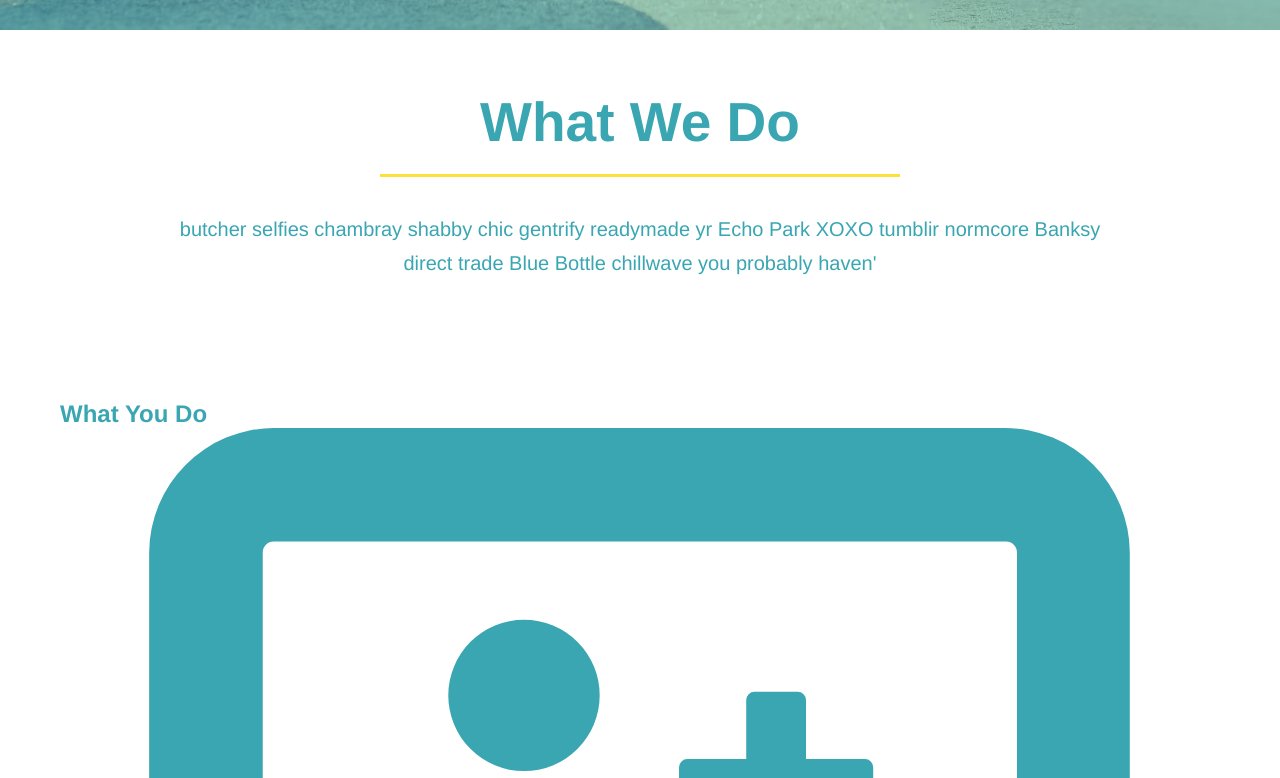
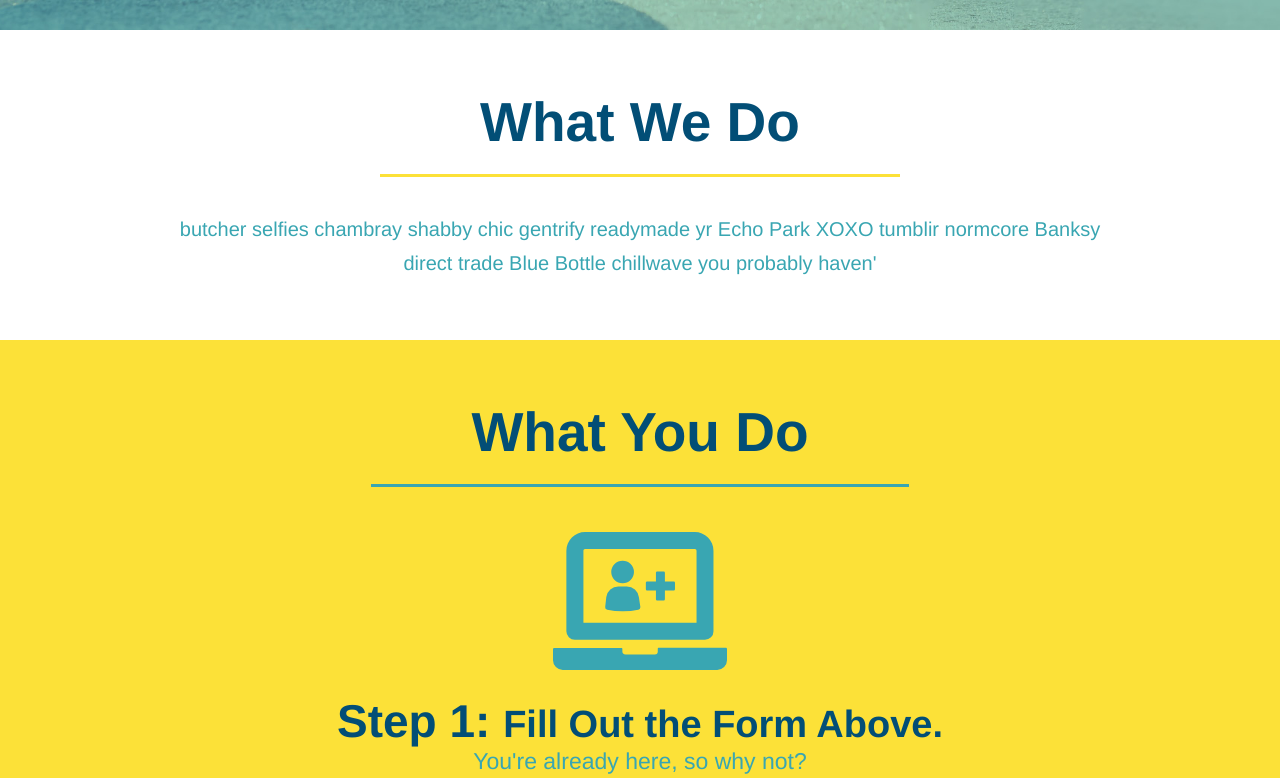
Before and after one commit to mattbisbee/Run-Buddy, a plain HTML site: page index.html in a window 1280 px wide. Shown: the part 652-1430 px from the top of the page. Drawn offline with Linux system fonts and the light colour scheme.

Commit message:
style what you do section

```diff
--- a/assets/css/style.css
+++ b/assets/css/style.css
@@ -125,15 +125,6 @@ section {
     text-align: center;
 }
 
-.intro h2 {
-    font-size: 55px;
-    margin-bottom: 35px;
-    padding: 0 100px 20px 100px;
-    border-bottom: 3px solid;
-    border-color: #fce138;
-    display: inline-block;
-}
-
 .intro p {
     line-height: 1.7;
     color: #39a6b2;
@@ -141,3 +132,49 @@ section {
     font-size: 20px;
     margin: 0 auto;
 }
+
+.steps {
+    text-align: center;
+    background: #fce138;
+}
+
+.section-title {
+    font-size: 55px;
+    color: #024e76;
+    margin-bottom: 35px;
+    padding: 0 100px 20px 100px;
+    display: inline-block;
+    border-bottom: 3px solid;
+}
+
+.primary-border {
+    border-color: #fce138;
+}
+
+.secondary-border {
+    border-color: #39a6b2;
+}
+
+.steps div {
+    margin-bottom: 80px;
+}
+
+.steps img {
+    width: 15%;
+    margin: 10px 0;
+}
+
+.steps h3 {
+    color: #024e76;
+    font-size: 46px;
+    margin-top: 10px;
+}
+
+.steps p {
+    color: #39a6b2;
+    font-size: 23px;
+}
+
+.steps span {
+    font-size: 38px;
+}
--- a/index.html
+++ b/index.html
@@ -70,38 +70,38 @@
 
     <!-- "what we do" section -->
     <section id="what-we-do" class="intro">
-        <h2>What We Do</h2>
+        <h2 class="section-title primary-border">What We Do</h2>
         <p>
             butcher selfies chambray shabby chic gentrify readymade yr Echo Park XOXO tumblir normcore Banksy direct trade Blue Bottle chillwave you probably haven'
         </p>
     </section>
 
     <!-- "what you do" section-->
-    <section id="what-you-do">
-        <h2>What You Do</h2>
+    <section id="what-you-do" class="steps">
+        <h2 class="section-title secondary-border">What You Do</h2>
 
         <div>
             <!-- insert this img element -->
             <img src="./assets/images/step-1.svg" alt="" />
-            <h3>Step 1: Fill Out the Form Above.</h3>
+            <h3>Step 1: <span>Fill Out the Form Above.</span></h3>
             <p>You're already here, so why not?</p>
         </div>
 
         <div>
             <img src="./assets/images/step-2.svg" alt="" />
-            <h3>Step 2: Consult with ONe of OUr Trainers.</h3>
+            <h3>Step 2: <span>Consult with One of Our Trainers.</span></h3>
             <p>Are you here to build muscle, lose weight, or just feel good?</p>
         </div>
 
         <div>
             <img src="./assets/images/step-3.svg" alt="" />
-            <h3>Step 3: Get Running</h3>
+            <h3>Step 3: <span>Get Running</span></h3>
             <p>Hit the ground running (literally) once your trainer lays out your plan.</p>
         </div>
 
         <div>
             <img src="./assets/images/step-4.svg" alt="" />
-            <h3>Step 4: See Results</h3>
+            <h3>Step 4: <span>See Results</span></h3>
             <p>Bi-Weekly checkins with your trainer will keep you focused</p>
         </div>
     </section>
```
